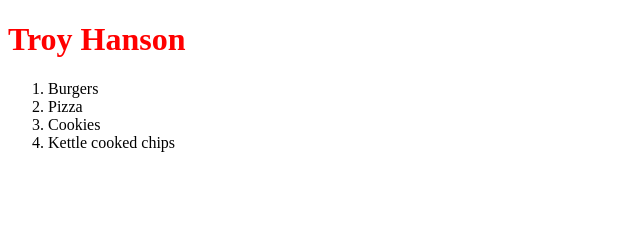
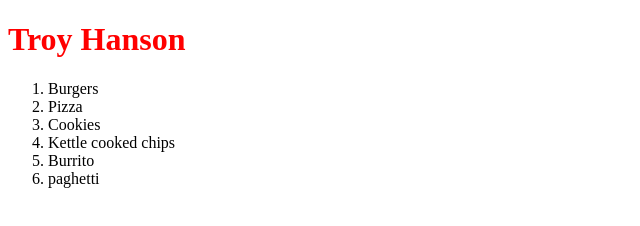
Before and after one commit to THanson-0408/Fav-Food, a plain HTML site: page index.html in a window 1280 px wide. Shown: the whole page, without its empty margins (0-640 px from the left). Drawn offline with Linux system fonts and the light colour scheme.

Commit message:
added food to the list

```diff
--- a/index.html
+++ b/index.html
@@ -13,6 +13,8 @@
       <li>Pizza</li>
       <li>Cookies</li>
       <li>Kettle cooked chips</li>
+      <li>Burrito</li>
+      <li>paghetti</li>
     </ol>
 </body>
 </html>
```
